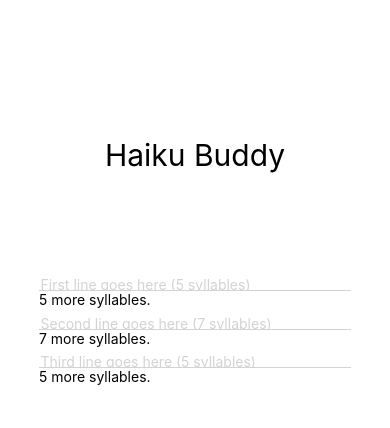
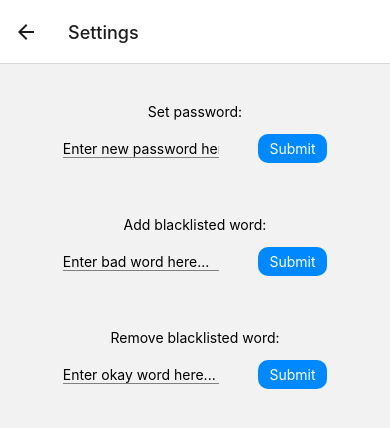
Before and after one commit to dillydally414/HaikuApp, a React Native app: screen /Settings in a window 390 px wide. Shown: the top 428 px of the page. Built offline with nearby package versions, Linux system fonts and the light colour scheme.

Commit message:
Settings (#4)
* Add navigation

* Reformat file structure

* Add settings page

* Password protect settings page

* Add password change

* Add blacklisting words

```diff
--- a/App.tsx
+++ b/App.tsx
@@ -1,34 +1,28 @@
-import { StatusBar } from 'expo-status-bar';
-import styled from 'styled-components/native';
-import { Pressable, Text, View } from 'react-native';
-import Haiku from './src/components/Haiku';
-import { useState } from 'react';
+import React from "react";
+import { NavigationContainer } from "@react-navigation/native";
+import Home from "./src/pages/Home";
+import { createNativeStackNavigator } from '@react-navigation/native-stack';
+import { RootStackParamList } from "./src/types";
+import Settings from "./src/pages/Settings";
 
-const Container = styled(View)`
-  align-items: center;
-  background-color: #fff;
-  display: flex;
-  height: 100%;
-  justify-content: flex-start;
-  width: 100%;
-`;
-
-const Title = styled(Text)`
-  font-size: 30px;
-  padding: 35% 0 25%;
-`;
+const Stack = createNativeStackNavigator<RootStackParamList>();
 
 export default function App() {
-  const [blur, setBlur] = useState(false);
   return (
-    <Pressable onPress={() => setBlur(true)}>
-      <Container>
-        <Title>
-          Haiku Buddy
-        </Title>
-        <StatusBar style="auto" />
-        <Haiku blurHandler={[blur, setBlur]} />
-      </Container>
-    </Pressable>
+    <NavigationContainer>
+      <Stack.Navigator>
+        <Stack.Screen
+          name="Home"
+          component={Home}
+          options={{
+            headerShown: false,
+          }}
+        />
+        <Stack.Screen
+          name="Settings"
+          component={Settings}
+        />
+      </Stack.Navigator>
+    </NavigationContainer>
   );
 }
--- a/package.json
+++ b/package.json
@@ -11,12 +11,17 @@
   },
   "dependencies": {
     "-": "^0.0.1",
+    "@react-native-async-storage/async-storage": "^1.15.14",
+    "@react-navigation/native": "^6.0.6",
+    "@react-navigation/native-stack": "^6.2.5",
     "@types/styled-components-react-native": "^5.1.3",
     "expo": "~44.0.0",
     "expo-status-bar": "~1.2.0",
     "react": "17.0.1",
     "react-dom": "17.0.1",
     "react-native": "0.64.3",
+    "react-native-safe-area-context": "3.3.2",
+    "react-native-screens": "~3.10.1",
     "react-native-web": "0.17.1",
     "styled-components": "^5.3.3"
   },
--- a/src/components/Line.tsx
+++ b/src/components/Line.tsx
@@ -1,7 +1,8 @@
 import styled from 'styled-components/native';
-import React, { ForwardedRef, useState } from 'react';
+import React, { ForwardedRef, useEffect, useState } from 'react';
 import { Text, TextInput } from 'react-native';
-import countSyllables from '../count-syllables';
+import countSyllables from '../functions/count-syllables';
+import removeBlacklisted from '../functions/remove-blacklisted';
 
 const secondaryColor = '#D3D3D3';
 
@@ -28,16 +29,15 @@ const Line = React.forwardRef(({
   const [focused, setFocused] = useState(false);
   const [syllables, setSyllables] = useState(0);
 
-  const handleTextChange = (text: string): void => {
-    setText(text);
+  useEffect(() => {
     setSyllables(countSyllables(text));
-  }
+  }, [text]);
 
   return (
     <>
       <StyledLine
         placeholder={`${placeholder} (${syllableGoal} syllables)`}
-        onChangeText={(text: string) => handleTextChange(text)}
+        onChangeText={(text: string) => removeBlacklisted(text, setText)}
         defaultValue={text}
         placeholderTextColor={secondaryColor}
         returnKeyType={returnKeyType}
--- /dev/null
+++ b/src/functions/remove-blacklisted.ts
@@ -0,0 +1,13 @@
+import AsyncStorage from '@react-native-async-storage/async-storage';
+
+const removeBlacklisted = (text: string, setText: (arg: string) => void): void => {
+  let newText: Array<string> = text.split(' ');
+
+  AsyncStorage.getItem('blacklist').then((value) => {
+    const blacklistedArray: Array<string> = value ? JSON.parse(value) : [];
+    newText = newText.filter((word: string) => !blacklistedArray.includes(word.toLowerCase()));
+    setText(newText.join(' '));
+  });
+};
+
+export default removeBlacklisted;
--- /dev/null
+++ b/src/pages/Home.tsx
@@ -0,0 +1,55 @@
+import { StatusBar } from 'expo-status-bar';
+import styled from 'styled-components/native';
+import { Image, Pressable, Text, View } from 'react-native';
+import Haiku from '../components/Haiku';
+import { ReactElement, useState } from 'react';
+import { NativeStackScreenProps } from '@react-navigation/native-stack';
+import { RootStackParamList } from '../types';
+
+const Container = styled(View)`
+  align-items: center;
+  background-color: #fff;
+  display: flex;
+  height: 100%;
+  justify-content: flex-start;
+  width: 100%;
+`;
+
+const GearImage = styled(Image)`
+  height: 30px;
+  margin: 6% 3% 0 0;
+  opacity: 0.4;
+  width: 30px;
+`;
+
+const GearPressable = styled(Pressable)`
+  align-self: flex-end;
+`;
+
+const Title = styled(Text)`
+  font-size: 30px;
+  padding: 25% 0 20%;
+`;
+
+const Home = ({
+  navigation,
+}: NativeStackScreenProps<RootStackParamList, 'Home'>
+): ReactElement => {
+  const [blur, setBlur] = useState(false);
+  return (
+    <Pressable onPress={() => setBlur(true)}>
+      <Container>
+        <GearPressable onPress={() => navigation.navigate('Settings')}>
+          <GearImage source={require(`../../assets/gear.png`)} />
+        </GearPressable>
+        <Title>
+          Haiku Buddy
+        </Title>
+        <StatusBar style="auto" />
+        <Haiku blurHandler={[blur, setBlur]} />
+      </Container>
+    </Pressable>
+  );
+};
+
+export default Home;
--- /dev/null
+++ b/src/pages/Settings.tsx
@@ -0,0 +1,182 @@
+import { NativeStackScreenProps } from "@react-navigation/native-stack";
+import React, { ReactElement, useEffect, useState } from "react";
+import { Alert, ScrollView, Text, TextInput, TouchableOpacity, View } from "react-native";
+import { RootStackParamList } from "../types";
+import styled from "styled-components/native";
+import AsyncStorage from '@react-native-async-storage/async-storage';
+
+const PasswordInput = styled(TextInput)`
+  align-self: center;
+  border-bottom-width: 1px;
+  border-bottom-color: gray;
+  margin: 20% 0;
+  width: 40%;
+`;
+
+const SettingLabel = styled(Text)`
+  align-self: center;
+  margin-top: 10%;
+`;
+
+const SettingRow = styled(View)`
+  flex-direction: row;
+  justify-content: center;
+`;
+
+const SettingInput = styled(PasswordInput)`
+  align-self: center;
+  border-bottom-width: 1px;
+  border-bottom-color: gray;
+  margin: 5% 0;
+  width: 40%;
+`;
+
+const SettingSubmit = styled(TouchableOpacity)`
+  align-self: center;
+  background-color: #0088FF;
+  border-radius: 10px;
+  margin-left: 10%;
+  padding: 1.5% 3%;
+`;
+
+const SettingSubmitText = styled(Text)`
+  align-self: center;
+  color: white;
+`;
+
+const Settings = ({
+  navigation,
+}: {
+  navigation: NativeStackScreenProps<RootStackParamList, 'Settings'>,
+}): ReactElement => {
+  const [signedIn, setSignedIn] = useState(false);
+  const [password, setPassword] = useState('');
+  const [newPassword, setNewPassword] = useState('');
+  const [secretPassword, setSecretPassword] = useState('');
+  const [badWord, setBadWord] = useState('');
+  const [okayWord, setOkayWord] = useState('');
+
+  const handleSignInAttempt = () => {
+    if (password === secretPassword) {
+      setSignedIn(true);
+    } else {
+      setPassword('');
+      Alert.alert('Incorrect password', 'Try again');
+    }
+  };
+
+  const changePassword = () => {
+    AsyncStorage.setItem('password', newPassword);
+    Alert.alert('Password changed successfully', `New password: '${newPassword}'`);
+    setNewPassword('');
+  };
+
+  const addBadWord = () => {
+    if (badWord === '') return;
+    AsyncStorage.getItem('blacklist').then((value) => {
+      let blacklistedArray: Array<string> = value ? JSON.parse(value) : [];
+      if (blacklistedArray.includes(badWord.toLowerCase())) {
+        Alert.alert('Word already blacklisted', `Word: '${badWord}'`);
+        setBadWord('');
+        return;
+      }
+      blacklistedArray.push(badWord.toLowerCase());
+      AsyncStorage.setItem('blacklist', JSON.stringify(blacklistedArray));
+      Alert.alert('Blacklisted word successfully', `Word: '${badWord}'`);
+      setBadWord('');
+    });
+  };
+
+  const removeBadWord = () => {
+    if (okayWord === '') return;
+    AsyncStorage.getItem('blacklist').then((value) => {
+      let blacklistedArray: Array<string> = value ? JSON.parse(value) : [];
+      if (!blacklistedArray.includes(okayWord.toLowerCase())) {
+        Alert.alert('Word not blacklisted', `Word: '${okayWord}'`);
+        setOkayWord('');
+        return;
+      }
+      blacklistedArray = blacklistedArray.filter((value: string) => value !== okayWord.toLowerCase());
+      AsyncStorage.setItem('blacklist', JSON.stringify(blacklistedArray));
+      Alert.alert('Removed word from blacklist successfully', `Word: '${okayWord}'`);
+      setOkayWord('');
+    });
+  };
+
+  useEffect(() => {
+    const getOldPass = async () => {
+      const pass = await AsyncStorage.getItem('password');
+      pass ? setSecretPassword(pass) : handleSignInAttempt();
+    }
+    getOldPass();
+  }, []);
+
+  return !signedIn ? (
+    <PasswordInput
+      placeholder="Enter password here..."
+      onChangeText={(text) => setPassword(text)}
+      value={password}
+      onSubmitEditing={() => handleSignInAttempt()}
+      returnKeyType="go"
+    />
+  ) : (
+    <ScrollView>
+      <SettingLabel>
+        Set password:
+      </SettingLabel>
+      <SettingRow>
+        <SettingInput
+          placeholder="Enter new password here..."
+          onChangeText={(text) => setNewPassword(text)}
+          value={newPassword}
+          returnKeyType="done"
+        />
+        <SettingSubmit
+          onPress={() => changePassword()}
+        >
+          <SettingSubmitText>
+            Submit
+          </SettingSubmitText>
+        </SettingSubmit>
+      </SettingRow>
+      <SettingLabel>
+        Add blacklisted word:
+      </SettingLabel>
+      <SettingRow>
+        <SettingInput
+          placeholder="Enter bad word here..."
+          onChangeText={(text) => setBadWord(text)}
+          value={badWord}
+          returnKeyType="done"
+        />
+        <SettingSubmit
+          onPress={() => addBadWord()}
+        >
+          <SettingSubmitText>
+            Submit
+          </SettingSubmitText>
+        </SettingSubmit>
+      </SettingRow>
+      <SettingLabel>
+        Remove blacklisted word:
+      </SettingLabel>
+      <SettingRow>
+        <SettingInput
+          placeholder="Enter okay word here..."
+          onChangeText={(text) => setOkayWord(text)}
+          value={okayWord}
+          returnKeyType="done"
+        />
+        <SettingSubmit
+          onPress={() => removeBadWord()}
+        >
+          <SettingSubmitText>
+            Submit
+          </SettingSubmitText>
+        </SettingSubmit>
+      </SettingRow>
+    </ScrollView>
+  );
+};
+
+export default Settings;
--- /dev/null
+++ b/src/types/index.tsx
@@ -0,0 +1,4 @@
+export type RootStackParamList = {
+  Home: undefined,
+  Settings: undefined,
+}
```
Also changed, not shown: assets/gear.png (added), src/functions/count-syllables.ts (renamed from src/count-syllables.ts), 1 other file (tests, documents, lock files or other folders).
